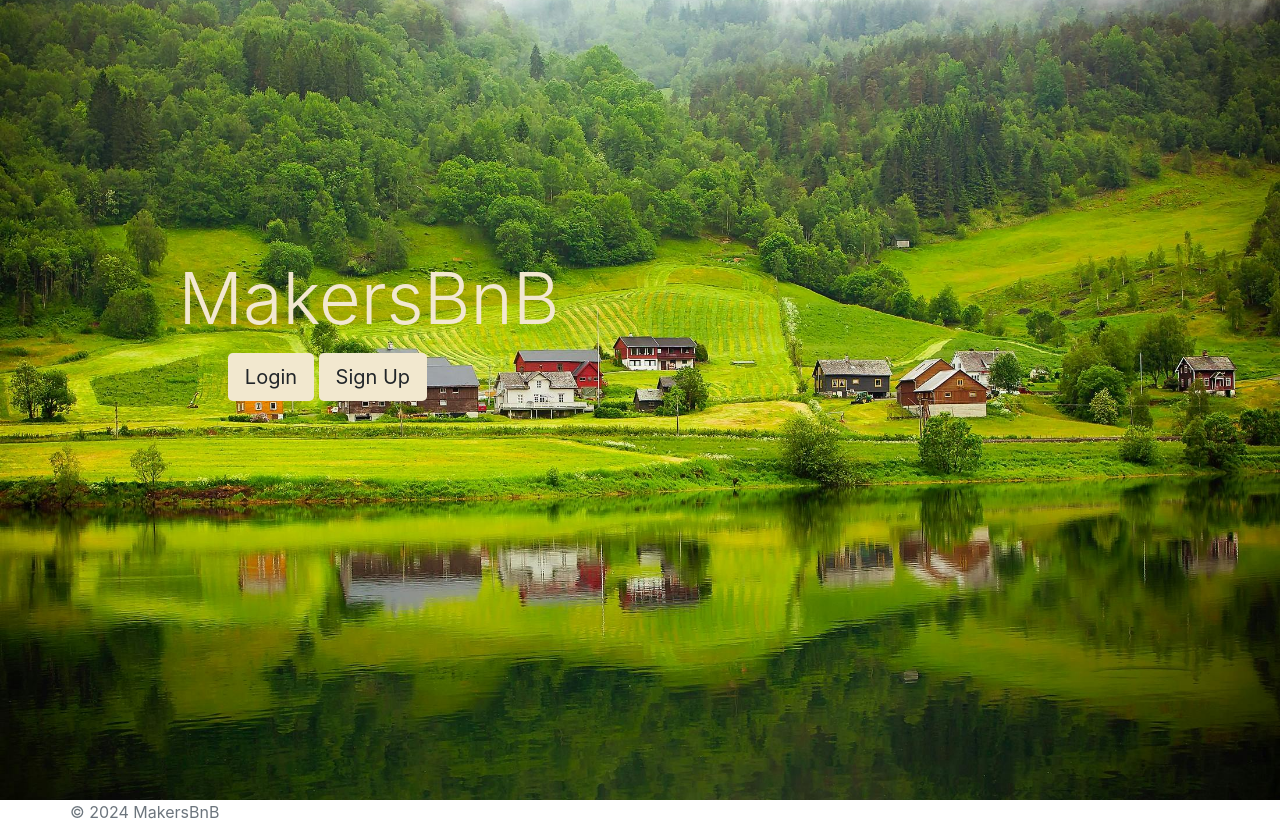
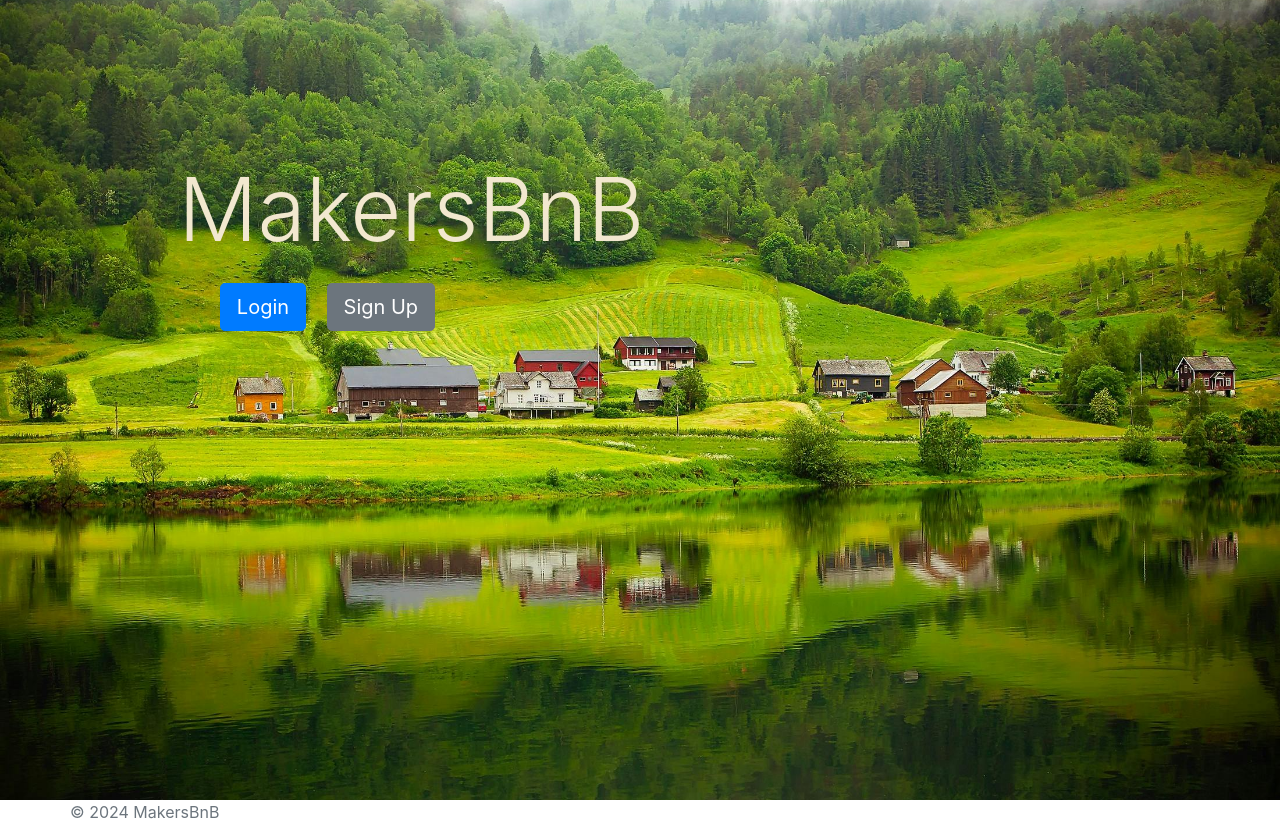
Before and after one commit to RobertMcIsaac/MakersBnB_Air, a Flask app: page / in a window 1280 px wide. Run offline with Flask 3, Linux system fonts and the light colour scheme; parts of the project's set-up code (start-up, migrations or seed data) failed here and were passed over; some libraries are stand-ins or nearby versions.

Commit message:
AAAAAAAlmost done

```diff
--- a/static/style.css
+++ b/static/style.css
@@ -49,6 +49,10 @@ html, body {
 
 #signup_button {
     background-color: #F2E8CF;
+}
+
+.margin_bottom {
+    margin-bottom: 7rem;
 }
 
 /* .homepage_image {
--- a/templates/booking_form.html
+++ b/templates/booking_form.html
@@ -1,6 +1,6 @@
 {% extends "base.html" %}
 
-{% block title %}Create a space{% endblock %}
+{% block title %}Booking Form{% endblock %}
 
 {% include 'navbar.html' %}
 
--- a/templates/create_space_success.html
+++ b/templates/create_space_success.html
@@ -1,6 +1,6 @@
 {% extends "base.html" %}
 
-{% block title %}Successful registration{% endblock %}
+{% block title %}Successfully created a space{% endblock %}
 
 {% include 'navbar.html' %}
 
@@ -12,7 +12,7 @@
                 <div class="card-body text-center">
                     <p class="card-text">Successfully created a space</p>
                     <a href="/spaces/{{space.id}}" class="btn btn-primary">View space</a>
-                    <a href="/spaces" class="btn btn-primary">Back to spaces</a
+                    <a href="/spaces" class="btn btn-primary">Back to spaces</a>
                 </div>
             </div>
         </div>
--- a/templates/index.html
+++ b/templates/index.html
@@ -6,20 +6,19 @@
     <main class="row">
     {% block content %}
         <section class="container-fluid vh-100 d-flex align-items-center homepage_image">
-            <div class="row w-100">
+            <div class="row w-100 margin_bottom">
                 <div class="col-md-4 offset-md-1 mb-5">
                     <div class="p-4 mb-5">
                         <div class="card-body text-center mb-5" id="title_text_colour">
-                            <h1 class="card-title display-3">MakersBnB</h1>
+                            <h1 class="card-title display-2">MakersBnB</h1>
                             <!-- <h3 class="card-subtitle mb-5">Book your space</h3> -->
-                            <div class="d-grid gap-2">
-                                <a href="/login" class="btn btn-lg login_button" id="login_button">Login</a>
-                                <a href="/register" class="btn btn-lg" id="signup_button">Sign Up</a>
+                            <div class="d-grid gap-2 mb-5">
+                                <a href="/login" class="btn btn-primary btn-lg login_button m-2">Login</a>
+                                <a href="/register" class="btn btn-secondary btn-lg m-2">Sign Up</a>
                             </div>
                         </div>
                     </div>
                 </div>
-                <div class="col-md-4"></div>
             </div>
         </section>
     {% endblock %}
--- a/templates/navbar.html
+++ b/templates/navbar.html
@@ -6,10 +6,10 @@
                 <a class="nav-link" href="/">Home</a>
             </li>
             <li class="nav-item">
-                <a class="nav-link" href="/listings">Spaces</a>
+                <a class="nav-link" href="/spaces">Spaces</a>
             </li>
             <li class="nav-item">
-                <a class="nav-link" href="/bookings">Bookings</a>
+                <a class="nav-link" href="/create_space">Create Space</a>
             </li>
         </ul>
     </div>
--- a/templates/register_success.html
+++ b/templates/register_success.html
@@ -1,6 +1,6 @@
 {% extends "base.html" %}
 
-{% block title %}Create a space{% endblock %}
+{% block title %}Successful registration{% endblock %}
 
 {% include 'navbar.html' %}
 
--- a/templates/spaces.html
+++ b/templates/spaces.html
@@ -1,19 +1,19 @@
 {% extends "base.html" %}
 
-{% block title %}Login{% endblock %}
+{% block title %}Spaces{% endblock %}
 
 
+{% include 'navbar.html' %}
 
 <body class="container-fluid">
     <main class="row">
-        {% include 'navbar.html' %}
 
         {% block content %}
         <div class="d-flex justify-content-center align-items-center vh-100 homepage_image">
             <div class="row">
                 {% for space in spaces %}
                 <div class="col-md-4">
-                    <div class="card mb-5 p-4 shadow-sm w-75 offset-md-1">
+                    <div class="card mb-5 p-2 shadow-sm w-75 offset-md-1">
                         <div class="card-body">
                             <a href="/spaces/{{space.id}}"> <h5 class="card-title">{{ space.name }}</h5></a>
                             <h5 class="card-title">{{ space.price }}</h5>
```
Also changed, not shown: templates/booking.html (+24 -17 lines), templates/view_space.html (+12 -10 lines).
